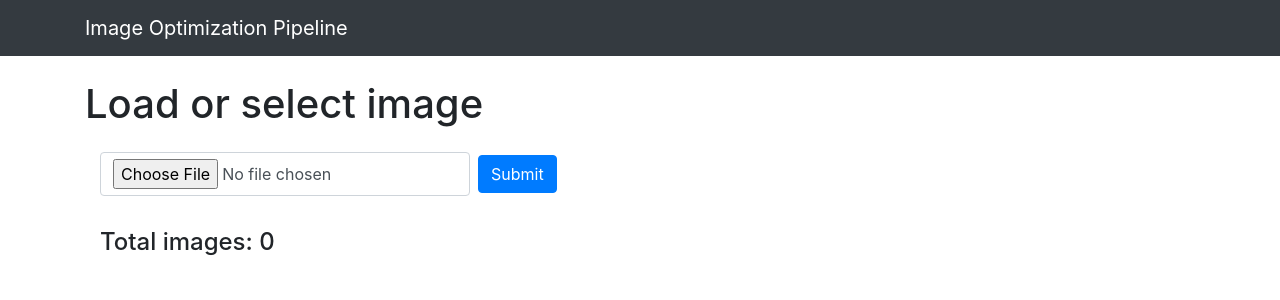
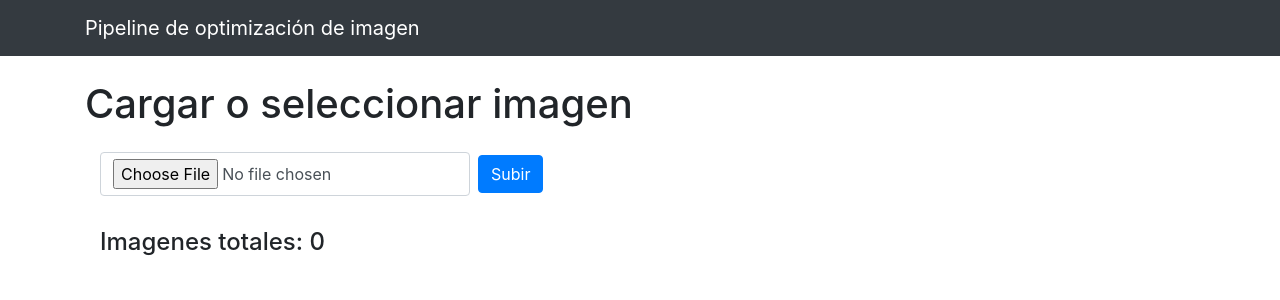
Before and after one commit to larry852/image-optimization-pipeline, a Flask app: template templates/index.html in a window 1280 px wide. Shown: the top 300 px of the page. Run offline with Flask 2, Linux system fonts and the light colour scheme; the template is opened without the code that fills it, so the values that code supplies are empty; some libraries are stand-ins or nearby versions.

Commit message:
Translate

```diff
--- a/templates/index.html
+++ b/templates/index.html
@@ -8,7 +8,7 @@
 	<meta name="description" content="">
 	<meta name="author" content="">
 
-	<title>Image Optimization Pipeline - loencontre.co</title>
+	<title>Pipeline de optimización de imagen</title>
 
 	<!-- Bootstrap core CSS -->
 	<link href="{{ url_for('static', filename='vendor/bootstrap/css/bootstrap.min.css') }}" rel="stylesheet">
@@ -23,7 +23,7 @@
 	<!-- Navigation -->
 	<nav class="navbar navbar-expand-lg navbar-dark bg-dark fixed-top">
 		<div class="container">
-			<a class="navbar-brand" href="/">Image Optimization Pipeline</a>
+			<a class="navbar-brand" href="/">Pipeline de optimización de imagen</a>
 <!--			<button class="navbar-toggler" type="button" data-toggle="collapse" data-target="#navbarResponsive" aria-controls="navbarResponsive" aria-expanded="false" aria-label="Toggle navigation">
 				<span class="navbar-toggler-icon"></span>
 			</button>
@@ -52,17 +52,17 @@
 <div class="container">
 
 	<!-- Portfolio Item Heading -->
-	<h1 class="my-4">Load or select image
+	<h1 class="my-4">Cargar o seleccionar imagen
 	</h1>
 
 	<!-- Portfolio Item Row -->
 	<div class="col-sm-12">
 		<form class="form-inline" method="POST" action="{{ url_for('index') }}" enctype="multipart/form-data">
 			<input id="file" name="file" type="file" class="form-control mb-2 mr-sm-2" required>
-			<button type="submit" class="btn btn-primary mb-2">Submit</button>
+			<button type="submit" class="btn btn-primary mb-2">Subir</button>
 		</form>
 		<br>
-		<h4>Total images: {{images|length}}</h4>
+		<h4>Imagenes totales: {{images|length}}</h4>
 		<div class="col-sm-12">
 			{% for image in images %}
 			<a href="/processing/{{image[1]}}">
```
Also changed, not shown: templates/pipeline.html (+5 -5 lines), templates/processing.html (+6 -6 lines), templates/steps.html (+4 -4 lines).
